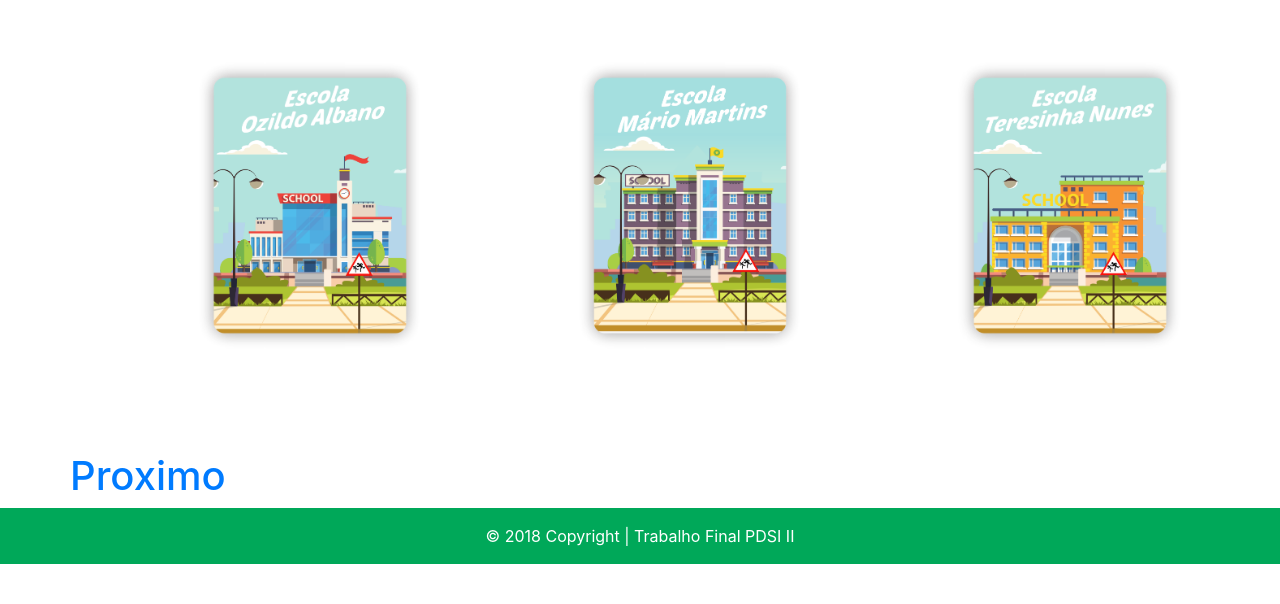
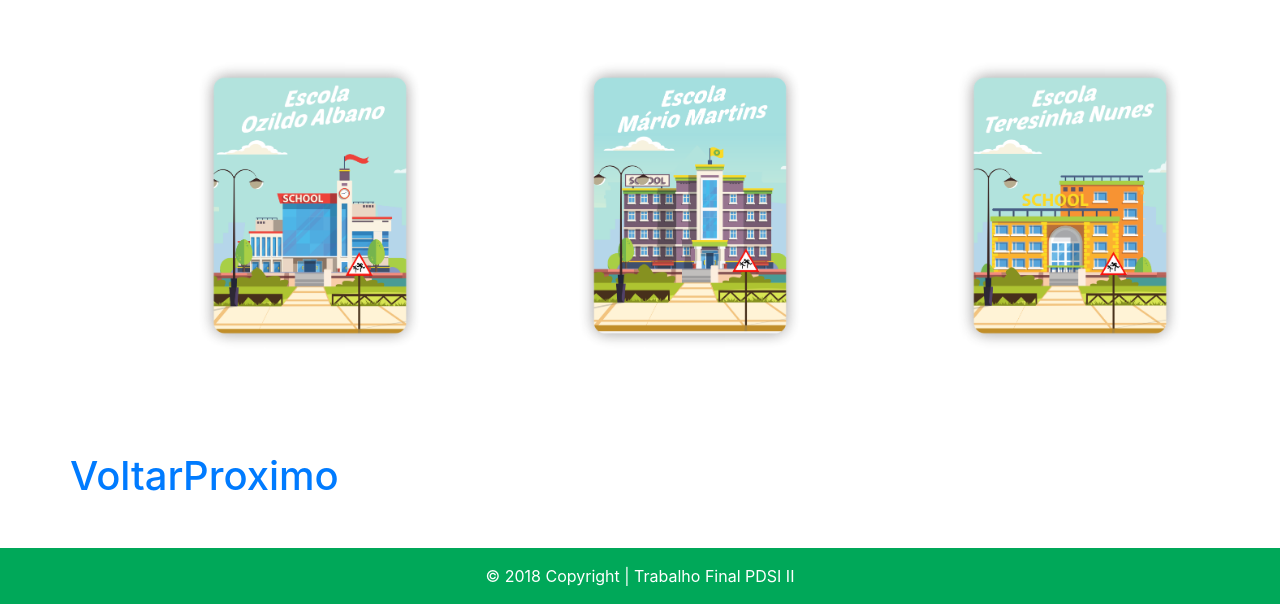
Before and after one commit to samcamposr/ComputerAid, a Django app: page /arena/ in a window 1280 px wide. Shown: the part 196-800 px from the top of the page. Run offline with Django 3.2, Linux system fonts and the light colour scheme; some libraries are stand-ins or nearby versions.

Commit message:
Correção no footer

```diff
--- a/ComputerAid/jogo/templates/ano.html
+++ b/ComputerAid/jogo/templates/ano.html
@@ -3,5 +3,7 @@
 {% block content %}
 <progress value="75" max="100"></progress>
 <h1>ano</h1>
+<h1><a href="{% url 'jogo:arena' %}">Voltar</a></h1>
 <h1><a href="{% url 'jogo:principal' %}">Proximo</a></h1>
+
 {% endblock %}
--- a/ComputerAid/jogo/templates/arena.html
+++ b/ComputerAid/jogo/templates/arena.html
@@ -40,6 +40,7 @@
     </div>
   </div>
 
+<h1><a href="{% url 'jogo:nome' %}">Voltar</a></h1>
+<h1><a href="{% url 'jogo:ano' %}">Proximo</a></h1>
 
-<h1><a href="{% url 'jogo:ano' %}">Proximo</a></h1>
 {% endblock %}
--- a/ComputerAid/jogo/templates/base.html
+++ b/ComputerAid/jogo/templates/base.html
@@ -29,7 +29,7 @@
     </body>
 
     <!-- Footer -->
-    <footer id="footer" class="text-center page-footer font-small blue">
+    <footer id="footer" class="text-center page-footer font-small blue fixed-bottom">
 
         <!-- Copyright -->
         <div class="footer-copyright text-center py-3">
--- a/ComputerAid/jogo/templates/nome.html
+++ b/ComputerAid/jogo/templates/nome.html
@@ -3,5 +3,7 @@
 {% block content %}
 <progress value="25" max="100"></progress>
 <h1>Nome</h1>
+<h1><a href="{% url 'jogo:home' %}">Voltar</a></h1>
 <h1><a href="{% url 'jogo:arena' %}">Proximo</a></h1>
+
 {% endblock %}
```
